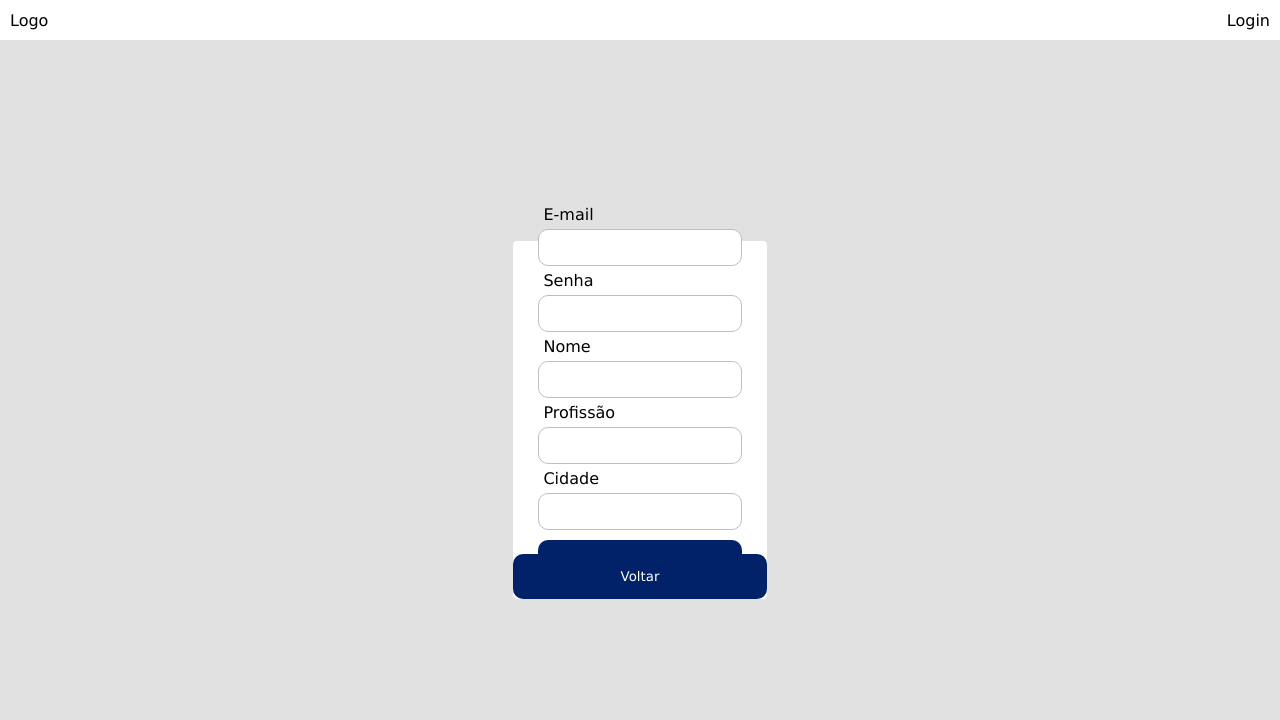
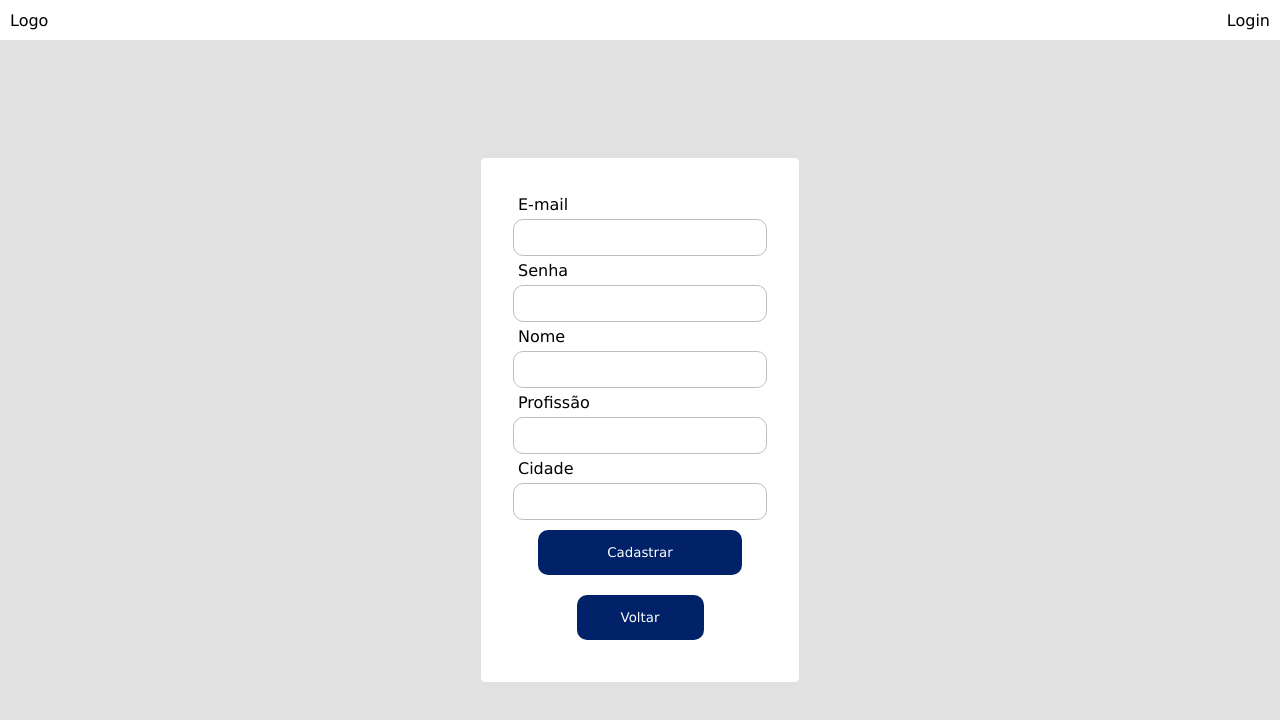
Before and after one commit to erickzz/crud-firebase-next, a Next.js app: page /cadastro in a window 1280 px wide. Shown: the top 720 px of the page. Built offline with nearby package versions, Linux system fonts and the light colour scheme; no server answers.

Commit message:
Ajustes - Componentes carregando antes de contexto e causando 'bugs'

```diff
--- a/package.json
+++ b/package.json
@@ -18,6 +18,7 @@
     "next": "13.4.6",
     "react": "18.2.0",
     "react-dom": "18.2.0",
+    "react-spinners": "^0.13.8",
     "typescript": "5.1.3"
   }
 }
--- a/src/app/(pages)/cadastro/cadastro.module.css
+++ b/src/app/(pages)/cadastro/cadastro.module.css
@@ -8,8 +8,8 @@
 }
 
 .containerCadastro {
-  width: 20%;
-  height: 45vh;
+  width: 25%;
+  height: auto;
   display: flex;
   justify-content: space-around;
   align-items: center;
@@ -17,6 +17,7 @@
   background-color: #fff;
   border: 1px solid #e1e1e1;
   border-radius: 5px;
+  padding: 2rem;
 }
 
 .containerCadastro p {
@@ -24,7 +25,7 @@
 }
 
 .formCadastro {
-  width: 80%;
+  width: 100%;
   min-height: 60%;
   height: auto;
   display: flex;
@@ -45,23 +46,16 @@
 }
 
 .button {
-  margin-top: 10px;
+  width: 80%;
+  margin: 10px auto;
   background-color: rgb(1, 34, 105);
   color: #fff;
   padding: 15px;
   border: none;
   border-radius: 10px;
-  width: 100%;
   cursor: pointer;
 }
 
-.buttonDeslogar {
-  margin-top: 10px;
-  background-color: rgb(1, 34, 105);
-  color: #fff;
-  padding: 15px;
-  border: none;
-  border-radius: 10px;
+.buttonVoltar {
   width: 50%;
-  cursor: pointer;
 }
--- a/src/app/(pages)/cadastro/page.tsx
+++ b/src/app/(pages)/cadastro/page.tsx
@@ -74,7 +74,10 @@ const Cadastro = () => {
           </button>
         </form>
 
-        <button className={classes.button} onClick={navegarParaLogin}>
+        <button
+          className={`${classes.button} ${classes.buttonVoltar}`}
+          onClick={navegarParaLogin}
+        >
           Voltar
         </button>
       </div>
--- a/src/app/(pages)/login/login.module.css
+++ b/src/app/(pages)/login/login.module.css
@@ -8,8 +8,8 @@
 }
 
 .containerLogin {
-  width: 20%;
-  height: 45vh;
+  width: 25%;
+  height: auto;
   display: flex;
   justify-content: space-around;
   align-items: center;
@@ -17,6 +17,7 @@
   background-color: #fff;
   border: 1px solid #e1e1e1;
   border-radius: 5px;
+  padding: 2rem;
 }
 
 .containerLogin p {
@@ -24,7 +25,7 @@
 }
 
 .formLogin {
-  width: 80%;
+  width: 100%;
   min-height: 60%;
   height: auto;
   display: flex;
@@ -51,22 +52,17 @@
   cursor: pointer;
 }
 
-.buttonDeslogar {
-  margin-top: 10px;
-  background-color: rgb(1, 34, 105);
-  color: #fff;
-  padding: 15px;
-  border: none;
-  border-radius: 10px;
-  width: 50%;
-  cursor: pointer;
-}
-
 .containerCadastro {
-  width: 65%;
-  height: 20%;
+  width: 100%;
+  height: auto;
   display: flex;
   align-items: center;
   flex-direction: column;
   justify-content: flex-start;
+  margin-top: 1em;
+  font-size: 0.85em;
 }
+
+.containerCadastro button {
+  width: 50%;
+}
--- a/src/app/context/auth-context.tsx
+++ b/src/app/context/auth-context.tsx
@@ -11,16 +11,16 @@ const AuthContext = createContext(defaultContext);
 export const AuthContextProvider: React.FC<{ children: React.ReactNode }> = (
   props
 ) => {
-  const [isLogged, setIsLogged] = useState(false);
+  const [isLogged, setIsLogged] = useState<boolean>(false);
 
   useEffect(() => {
     const auth = getAuth(app);
-    const userAuth = auth.currentUser;
+    //const userAuth = auth.currentUser;
 
     onAuthStateChanged(auth, (user) => {
       if (user) {
         setIsLogged(true);
-        console.log(user.uid);
+        //console.log(user.uid);
       } else {
         setIsLogged(false);
       }
--- a/src/app/layout.tsx
+++ b/src/app/layout.tsx
@@ -1,9 +1,9 @@
 'use client';
 
+import NavBar from './components/NavBar';
 import { AuthContextProvider } from './context/auth-context';
 import './globals.css';
 import { Inter } from 'next/font/google';
-import NavBar from './components/navBar';
 const inter = Inter({ subsets: ['latin'] });
 
 export const metadata = {
```
Also changed, not shown: src/app/(pages)/login/page.tsx (+16 -2 lines), src/app/(pages)/users/page.tsx (+14 -3 lines), 1 other file (tests, documents, lock files or other folders).
